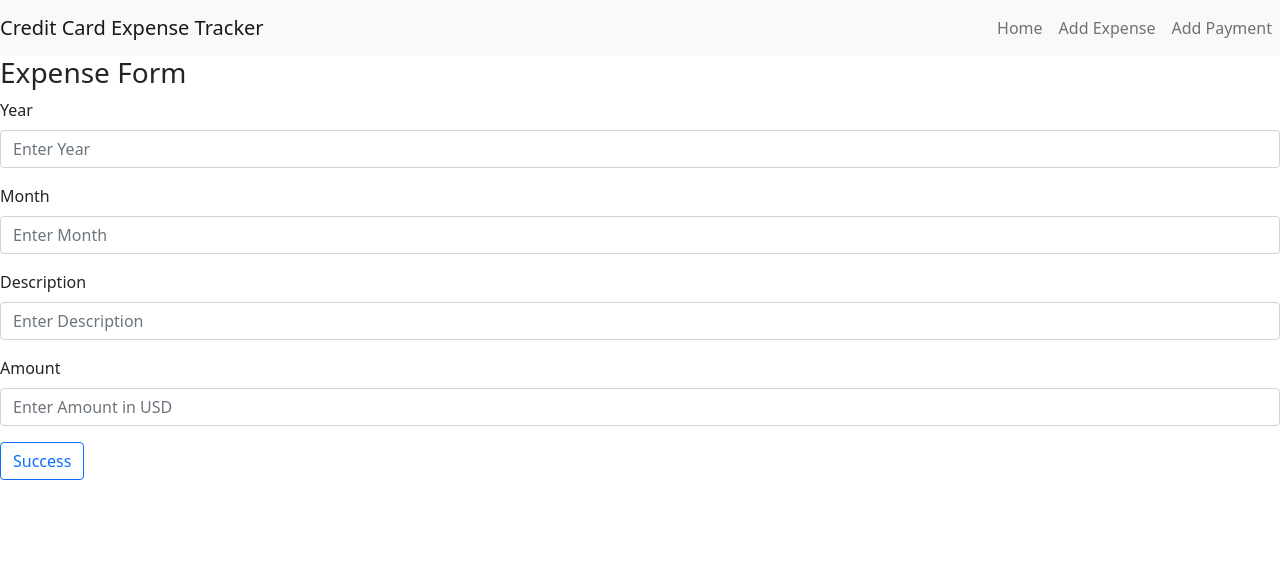
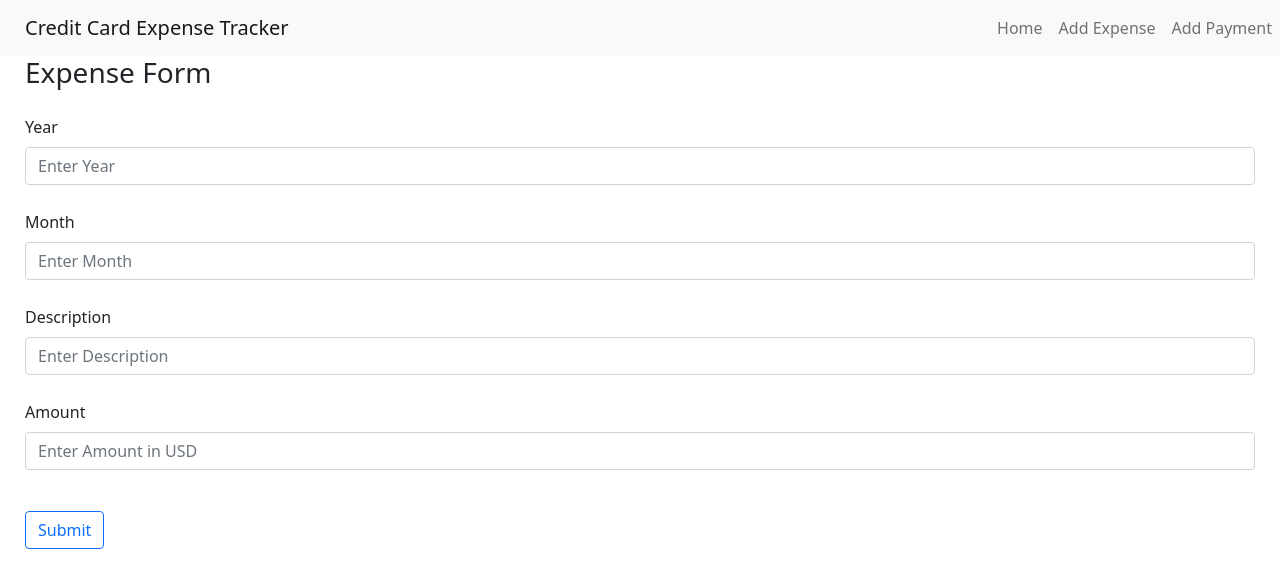
Before and after one commit to Rpcraig123/Budget-App, a React (Create React App) app in the folder client/: page /add-expense in a window 1280 px wide. Shown: the top 588 px of the page. Built offline with nearby package versions, Linux system fonts and the light colour scheme.

Commit message:
Did some styling work for my forms and tables

```diff
--- a/client/src/index.css
+++ b/client/src/index.css
@@ -1,22 +1,11 @@
-/* body {
-  background: #f9fef1;
+.mb-3, .btn-outline-primary, h3{
+  margin: 25px;
 }
 
-p {
-  text-align: left;
+.navbar-brand, h2 {
+  margin-left: 25px;
 }
 
-.home {
-  display: grid;
-  grid-template-columns: 1fr 1fr;
-  justify-items: center;
+.table {
+  margin-left: 25px;
 }
-
-.exp_sect {
-  grid-column-start: 1;
-  /* justify-items: center; */
-/* }
-
-.Title {
-  font-size: 40px;
-} */
--- a/client/src/pages/TransactionForm.js
+++ b/client/src/pages/TransactionForm.js
@@ -37,7 +37,7 @@ function PaymentForm(props) {
           <Form.Label>Amount</Form.Label>
           <Form.Control type="text" placeholder="Enter Amount in USD" onChange={(e) => amountOnChange(e)}/>
         </Form.Group>
-        <Button type="submit" variant="outline-primary">Success</Button>
+        <Button type="submit" variant="outline-primary">Submit</Button>
       </Form>
     </div>
   )
```
